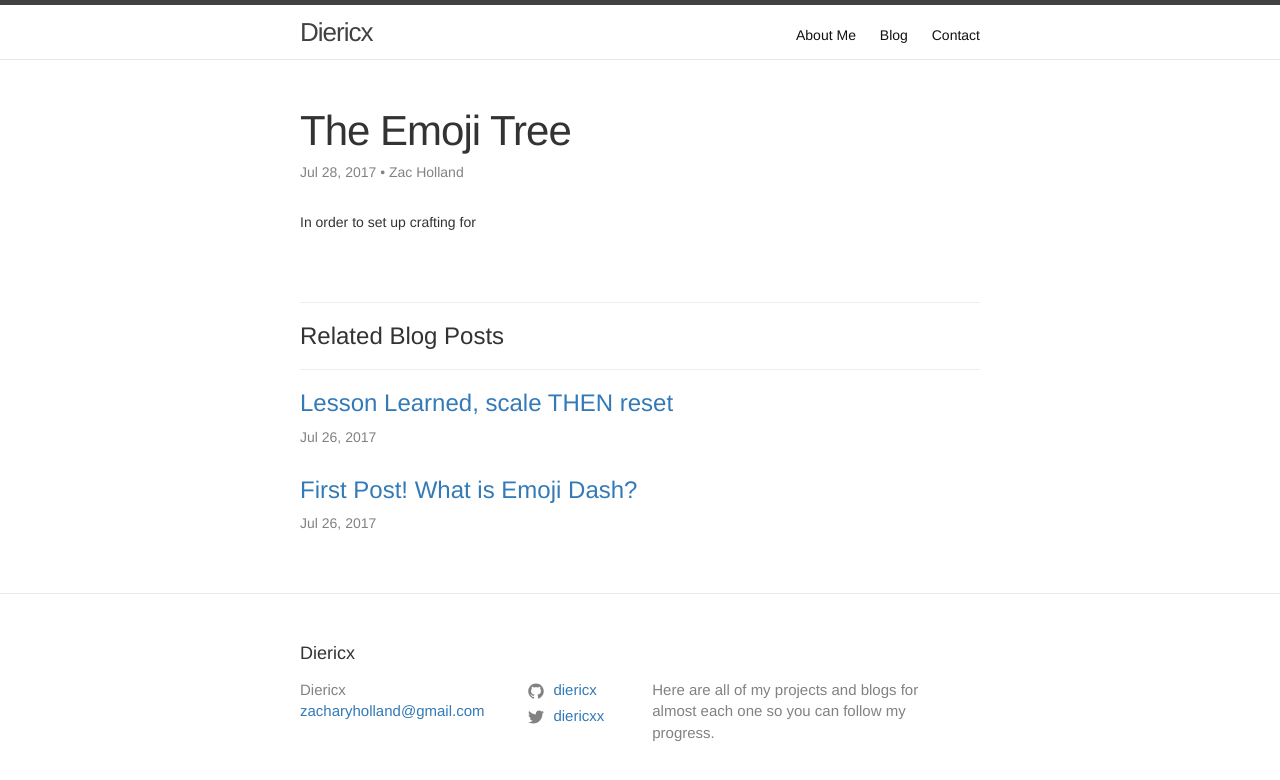
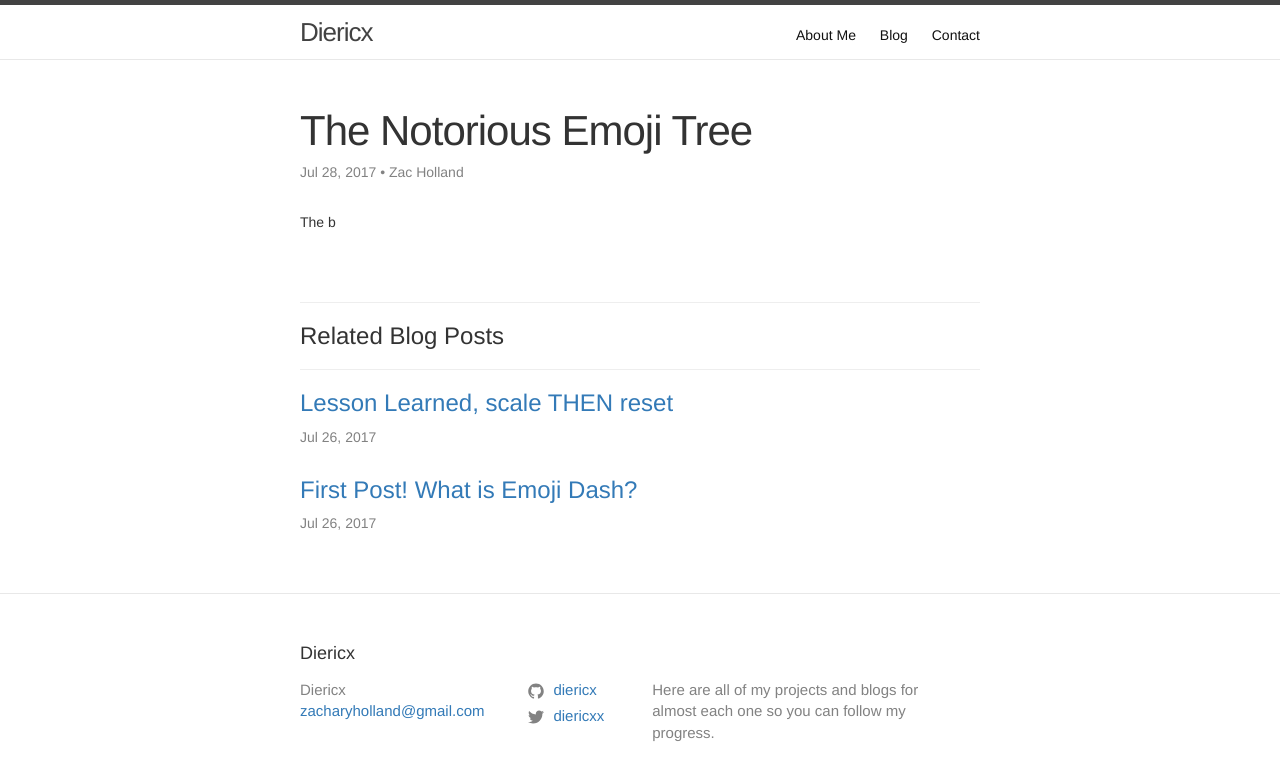
Before and after one commit to diericx/diericx.github.io, a Jekyll site: the page built from _posts/2017-07-28-emoji-tree.markdown, in a window 1280 px wide. Shown: the top 780 px of the page. Built offline with Jekyll 4.4.1, drawn with Linux system fonts in a browser that asks for light colours; nearby versions of some CDN libraries.

Commit message:
working on emoji tree post

```diff
--- a/_posts/2017-07-28-emoji-tree.markdown
+++ b/_posts/2017-07-28-emoji-tree.markdown
@@ -1,10 +1,10 @@
 ---
 layout: post
-title:  "The Emoji Tree"
+title:  "The Notorious Emoji Tree"
 date:   2017-07-28 12:00:48 -0700
 author: Zac Holland
 categories: news
 project: thebutton
 ---
 
-In order to set up crafting for
+The b
```
